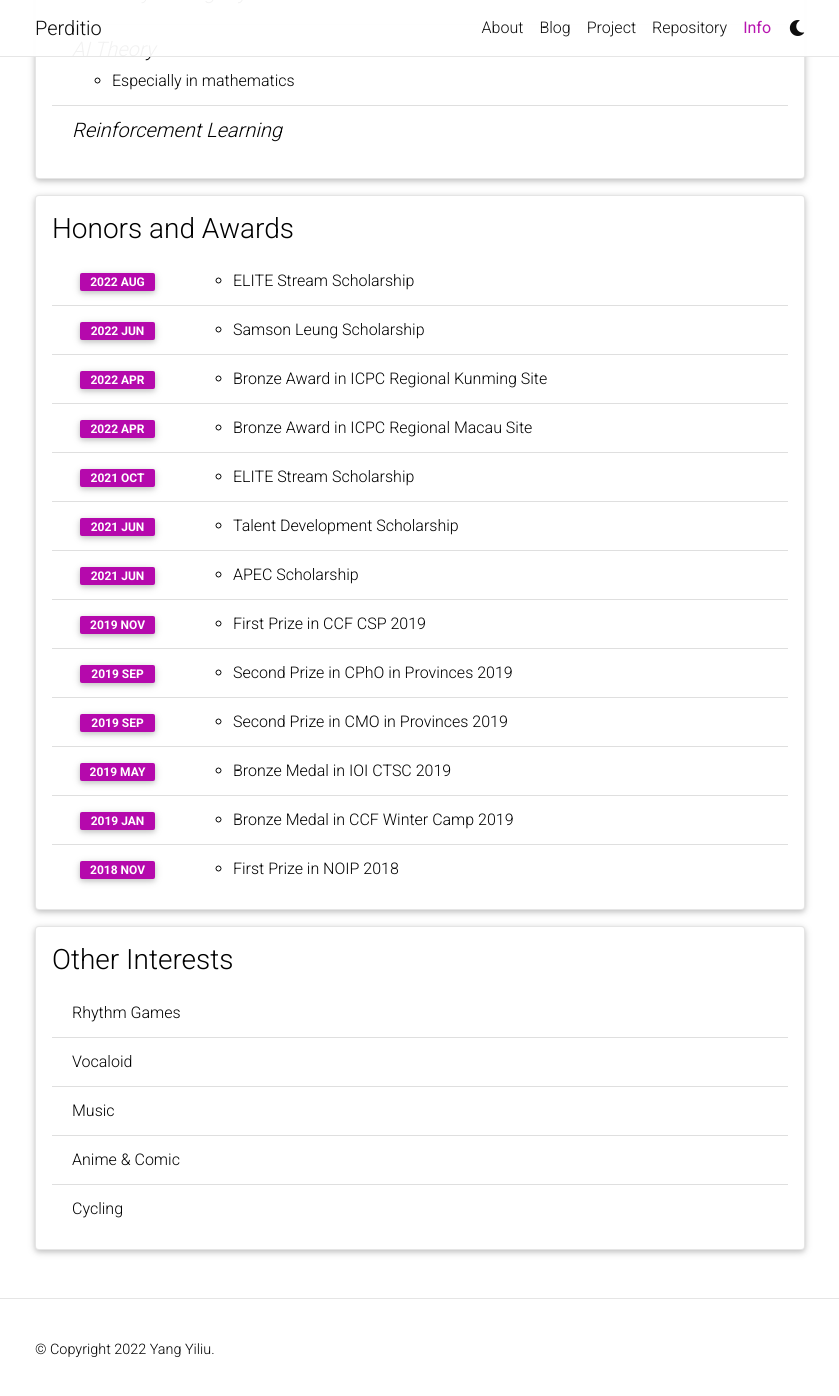
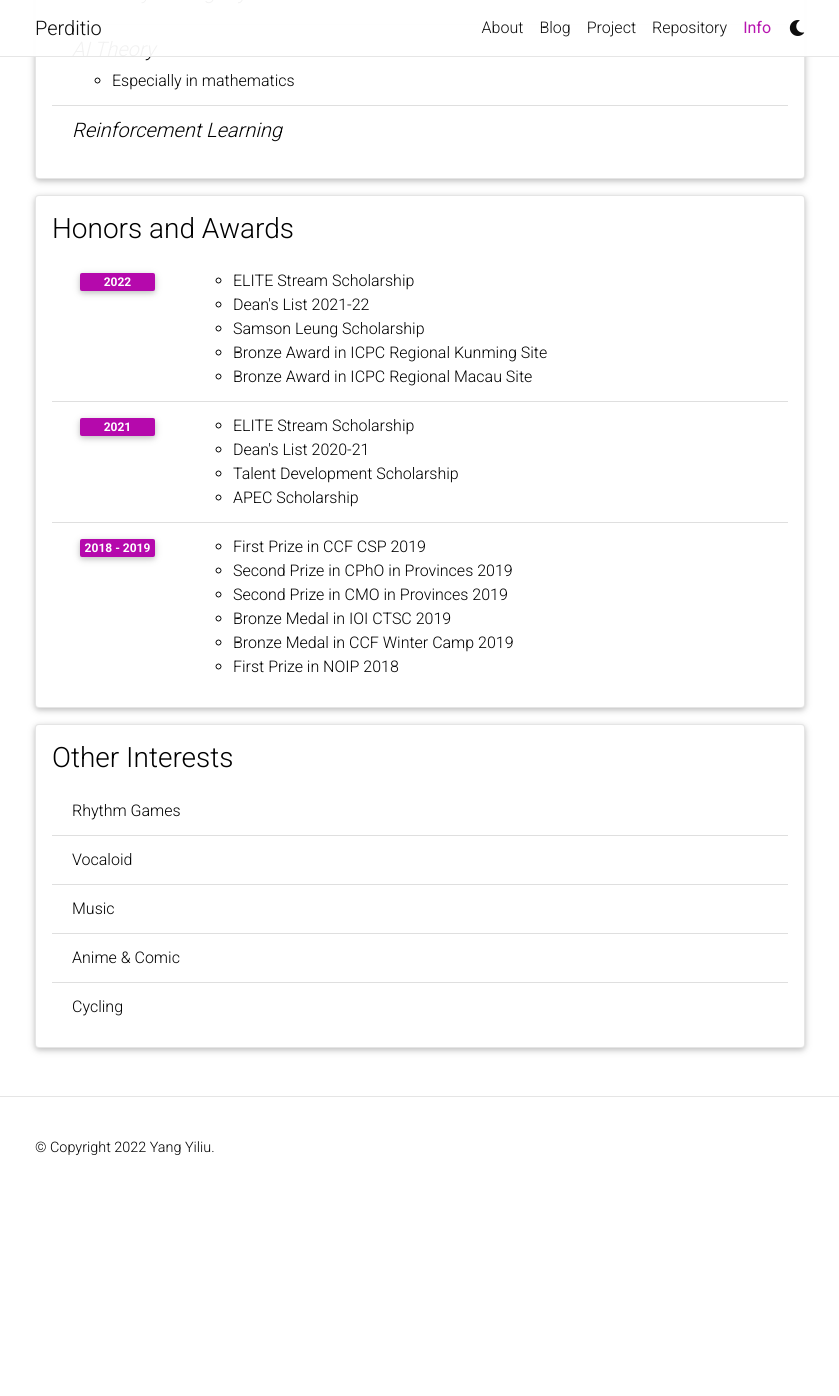
Before and after one commit to Yasgant/yasgant.github.io, a Jekyll site: the page built from _pages/cv.md, in a window 1280 px wide and 1400 px high, scrolled down 1629 px. Shown: the top 1396 px of the window, without its empty margins (220-1059 px from the left). Built offline with Jekyll 4.4.1, drawn with Linux system fonts in a browser that asks for light colours; comment, search, counter and statistics services are not loaded; a style sheet for code colours, icons or effects is not loaded; after the commit the page ends 2827 px from its top, so only the background shows below that.

```diff
--- a/_data/cv.yml
+++ b/_data/cv.yml
@@ -80,34 +80,27 @@
 - title: Honors and Awards
   type: time_table
   contents:
-    - year: 2022 Aug
-      description: ELITE Stream Scholarship
-    - year: 2022 Jun
-      description: Samson Leung Scholarship
-      content:
-        - For outstanding academic performace.
-    - year: 2022 Apr
-      description: Bronze Award in ICPC Regional Kunming Site
-    - year: 2022 Apr
-      description: Bronze Award in ICPC Regional Macau Site
-    - year: 2021 Oct
-      description: ELITE Stream Scholarship
-    - year: 2021 Jun
-      description: Talent Development Scholarship
-    - year: 2021 Jun
-      description: APEC Scholarship
-    - year: 2019 Nov
-      description: First Prize in CCF CSP 2019
-    - year: 2019 Sep
-      description: Second Prize in CPhO in Provinces 2019
-    - year: 2019 Sep
-      description: Second Prize in CMO in Provinces 2019
-    - year: 2019 May
-      description: Bronze Medal in IOI CTSC 2019
-    - year: 2019 Jan
-      description: Bronze Medal in CCF Winter Camp 2019
-    - year: 2018 Nov
-      description: First Prize in NOIP 2018
+    - year: 2022
+      description:
+        - ELITE Stream Scholarship
+        - Dean's List 2021-22
+        - Samson Leung Scholarship
+        - Bronze Award in ICPC Regional Kunming Site
+        - Bronze Award in ICPC Regional Macau Site
+    - year: 2021
+      description:
+        - ELITE Stream Scholarship
+        - Dean's List 2020-21
+        - Talent Development Scholarship
+        - APEC Scholarship
+    - year: 2018 - 2019
+      description:
+        - First Prize in CCF CSP 2019
+        - Second Prize in CPhO in Provinces 2019
+        - Second Prize in CMO in Provinces 2019
+        - Bronze Medal in IOI CTSC 2019
+        - Bronze Medal in CCF Winter Camp 2019
+        - First Prize in NOIP 2018
 
 
 
```
